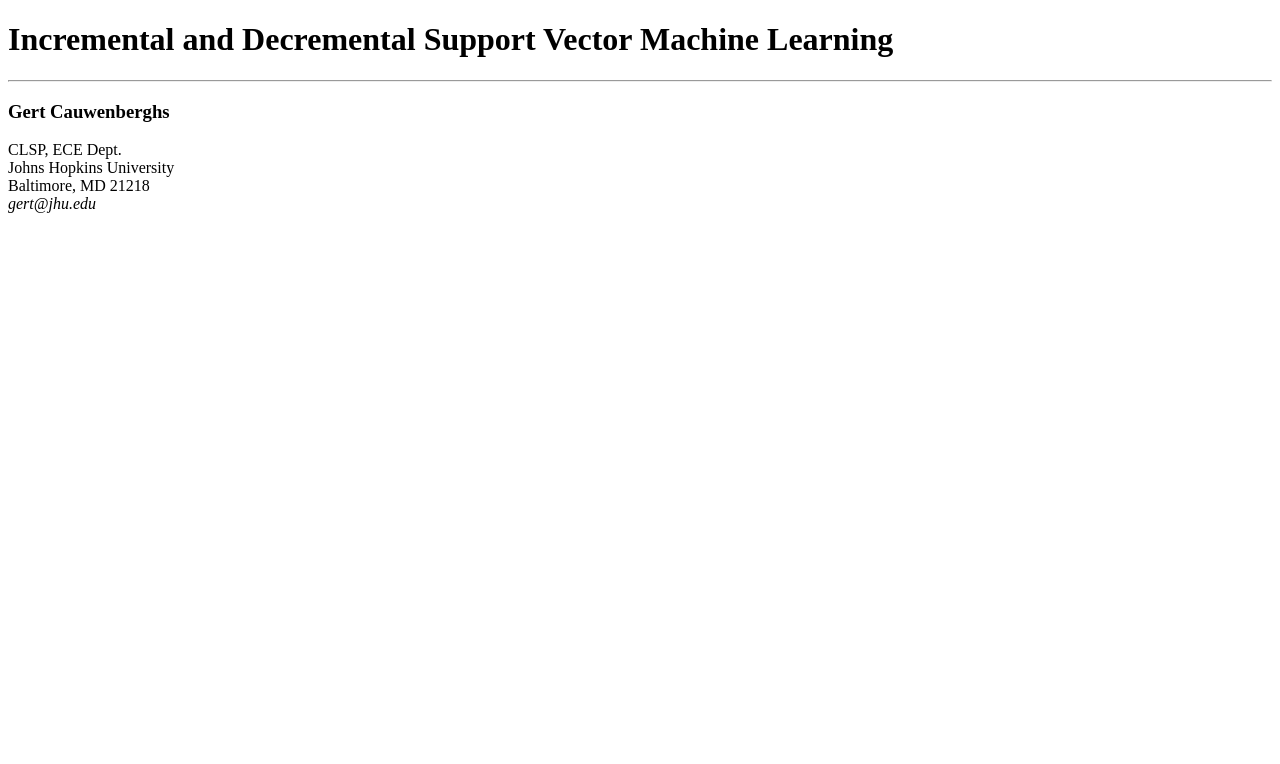
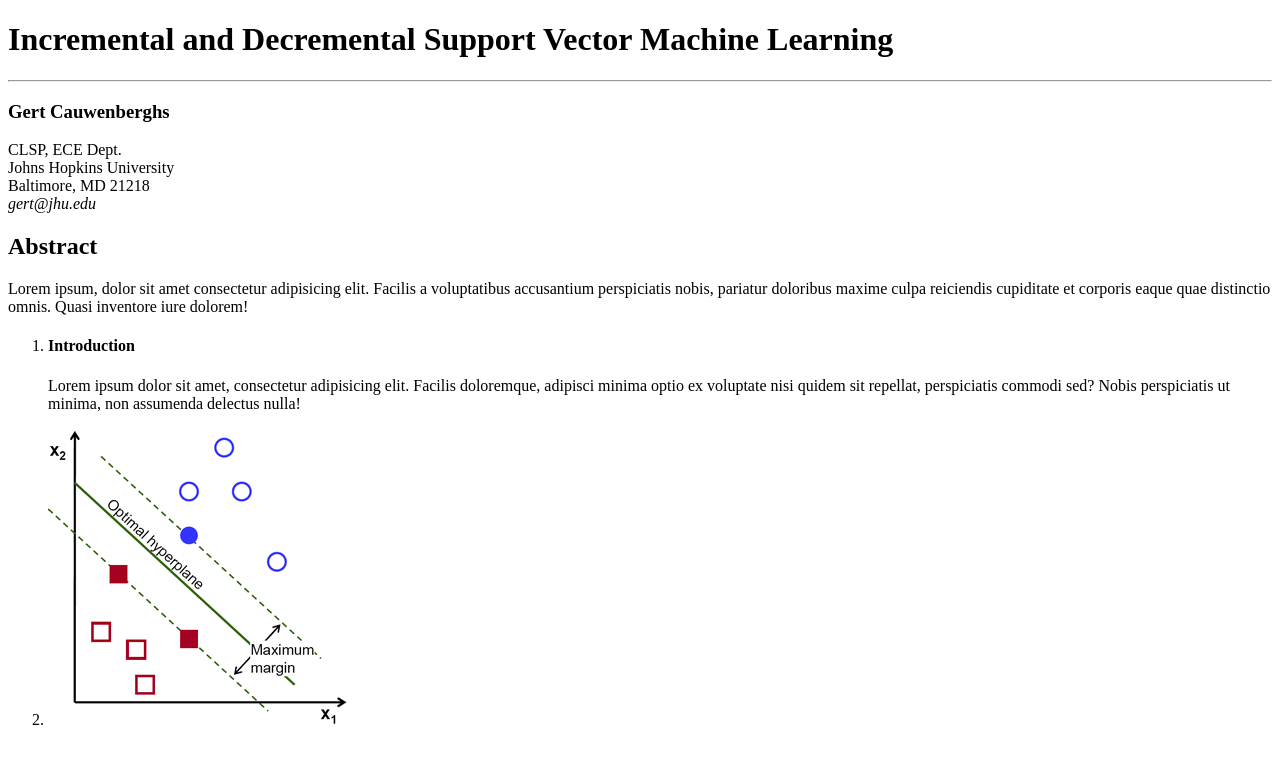
Before and after one commit to Steferre/paper-scientifico, a plain HTML site: page index.html in a window 1280 px wide. Drawn offline with Linux system fonts and the light colour scheme.

Commit message:
Implementa il corpo della pagina

```diff
--- a/index.html
+++ b/index.html
@@ -27,6 +27,38 @@
         <!--corpo della pagina-->
         <main>
 
+            <!--definisce l'Abstract-->
+            <section>
+
+                <h2>
+                    Abstract
+                </h2>
+
+                <p>
+                    Lorem ipsum, dolor sit amet consectetur adipisicing elit.
+                    Facilis a voluptatibus accusantium perspiciatis nobis,
+                    pariatur doloribus maxime culpa reiciendis cupiditate
+                    et corporis eaque quae distinctio omnis.
+                    Quasi inventore iure dolorem!
+                </p>
+
+                <ol>
+                    <li>
+                        <h4>Introduction</h4>
+                        <p>
+                            Lorem ipsum dolor sit amet, consectetur adipisicing elit. Facilis doloremque, adipisci minima optio ex voluptate nisi quidem sit repellat, perspiciatis commodi sed?
+                            Nobis perspiciatis ut minima, non assumenda delectus nulla!
+                        </p>
+                    </li>
+                    <li>
+                        <img src="img\optimal-hyperplane.png" alt="grafico del paper">
+                    </li>
+                </ol>
+            </section>
+
+
+
+
         </main>
 
         <!--chiusura della pagina-->
```
Also changed, not shown: img/optimal-hyperplane.png (added).
